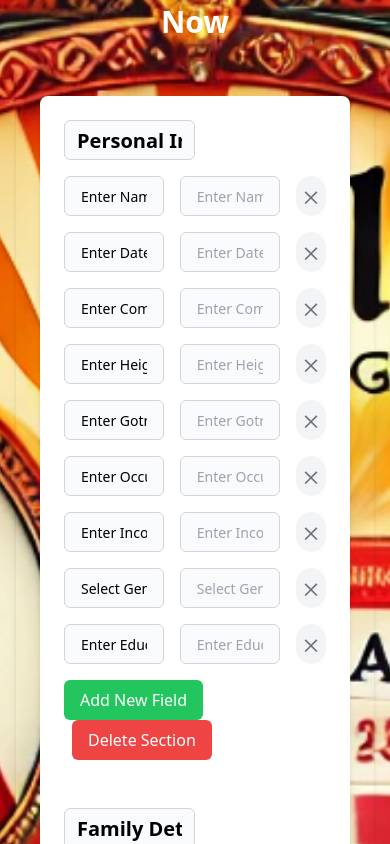
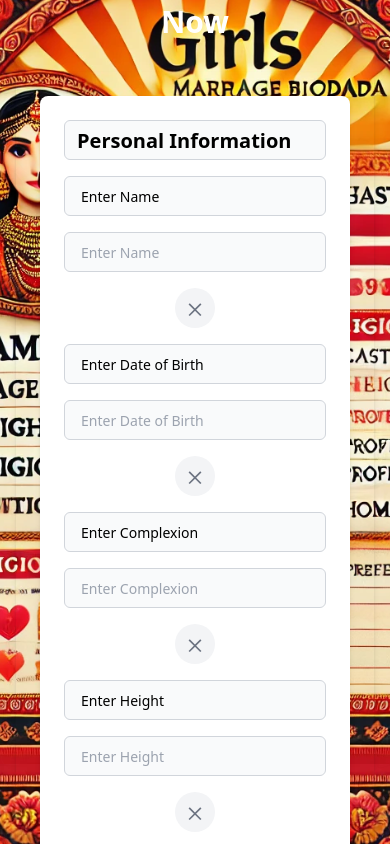
Before and after one commit to sagartiwari5030/marriagebiodata, a React (Vite) app: page / in a window 390 px wide. Shown: the part 1420-2264 px from the top of the page. Built offline with nearby package versions, Linux system fonts and the light colour scheme.

Commit message:
form resp

```diff
--- a/src/Pages/CreateProfile.jsx
+++ b/src/Pages/CreateProfile.jsx
@@ -79,30 +79,30 @@ function CreateProfile() {
     console.log(sections);
   };
 
+
     return (
       <div className="container mx-auto p-6 bg-white rounded-lg shadow-md max-w-3xl">
-      {/* Profile Picture Upload and other logic can go here */}
-
         <form onSubmit={handleSubmit} className="flex flex-col gap-6">
 
           {/* Render Sections */}
           {sections.map((section, sectionIndex) => (
             <div key={sectionIndex} className="mb-6">
-            <div className="w-1/2 flex justify-between items-center mb-4">
+              {/* Section Title */}
+              <div className="flex justify-between items-center mb-4">
                 {/* Editable Section Name */}
                 <input
                   type="text"
                   value={section.sectionName}
                   onChange={(e) => handleSectionNameChange(e, sectionIndex)}
-                className="w-full h-10 px-3 py-2 text-xl font-semibold rounded-md border border-gray-300 bg-gray-50 focus:ring-2 focus:ring-blue-500"
+                  className="w-full md:w-1/2 h-10 px-3 py-2 text-xl font-semibold rounded-md border border-gray-300 bg-gray-50 focus:ring-2 focus:ring-blue-500"
                 />
               </div>
 
               {/* Render Fields in the Section */}
               {section.fields.map((field, fieldIndex) => (
-              <div key={fieldIndex} className="flex gap-4 items-center mb-4">
-                <div className="w-1/2">
+                <div key={fieldIndex} className="flex flex-col md:flex-row gap-4 items-center mb-4">
                   {/* Placeholder Input */}
+                  <div className="w-full md:w-1/2">
                     <input
                       type="text"
                       value={field.placeholder}
@@ -110,8 +110,8 @@ function CreateProfile() {
                       className="w-full h-10 px-4 py-2 text-sm rounded-md border border-gray-300 bg-gray-50 focus:ring-2 focus:ring-blue-500"
                     />
                   </div>
-                <div className="w-1/2">
                   {/* User Input */}
+                  <div className="w-full md:w-1/2">
                     <input
                       type="text"
                       value={field.value}
@@ -138,7 +138,7 @@ function CreateProfile() {
               {/* Add New Field Button */}
               <button
                 type="button"
-              className="px-4 py-2 bg-green-500 text-white rounded-md hover:bg-green-600 focus:ring-2 focus:ring-green-400"
+                className="px-4 py-2 bg-green-500 text-white rounded-md hover:bg-green-600 focus:ring-2 focus:ring-green-400 w-full md:w-auto"
                 onClick={() => addNewField(sectionIndex)}
               >
                 Add New Field
@@ -147,12 +147,11 @@ function CreateProfile() {
               {/* Delete Section Button */}
               <button
                 type="button"
-              className="px-4 ml-2 py-2 bg-red-500 text-white rounded-md hover:bg-red-600 focus:ring-2 focus:ring-red-400"
+                className="px-4 ml-0 mt-2 md:mt-0 md:ml-2 py-2 bg-red-500 text-white rounded-md hover:bg-red-600 focus:ring-2 focus:ring-red-400 w-full md:w-auto"
                 onClick={() => deleteSection(sectionIndex)}
               >
                 Delete Section
               </button>
-
             </div>
           ))}
 
@@ -160,7 +159,7 @@ function CreateProfile() {
           <div className="flex justify-center mt-6">
             <button
               type="button"
-            className="px-4 py-2 bg-blue-500 text-white rounded-md hover:bg-blue-600 focus:ring-2 focus:ring-blue-400"
+              className="px-4 py-2 bg-blue-500 text-white rounded-md hover:bg-blue-600 focus:ring-2 focus:ring-blue-400 w-full md:w-auto"
               onClick={addNewSection}
             >
               Add New Section
@@ -170,7 +169,7 @@ function CreateProfile() {
           {/* Submit Button */}
           <button
             type="submit"
-          className="inline-flex items-center justify-center gap-2 px-8 py-2 text-lg font-semibold text-white bg-blue-600 rounded-full hover:bg-blue-700 focus:ring-2 focus:ring-blue-500"
+            className="inline-flex items-center justify-center gap-2 px-8 py-2 text-lg font-semibold text-white bg-blue-600 rounded-full hover:bg-blue-700 focus:ring-2 focus:ring-blue-500 w-full md:w-auto"
           >
             Choose Template
             <svg xmlns="http://www.w3.org/2000/svg" className="w-5 h-5" viewBox="0 0 24 24" fill="none" stroke="currentColor" strokeWidth="2">
--- a/src/Pages/Home.jsx
+++ b/src/Pages/Home.jsx
@@ -83,7 +83,7 @@ const Home = () => {
 
       {/* Create Profile Section */}
       <div
-  className="container mx-auto px-4 md:px-6 lg:px-8 py-12 bg-cover bg-center bg-attachment-scroll md:bg-attachment-fixed"
+  className="container mx-auto px-4 md:px-6 lg:px-8 py-12 bg-cover bg-center bg-fixed"
   style={{
     backgroundImage: `url(${bgimg})`, // Path to background image
   }}
@@ -91,7 +91,7 @@ const Home = () => {
   <h2 className="text-3xl font-bold text-center mb-8 text-white">Create Your Biodata Now</h2>
 
   {/* Flex Container for Form and Image */}
-  <div className="flex flex-col md:flex-row items-center justify-between rounded-lg shadow-md p-6 md:p-12  bg-opacity-90 space-y-6 md:space-y-0">
+  <div className="flex flex-col md:flex-row items-center justify-between rounded-lg shadow-md p-6 md:p-12 bg-opacity-90 space-y-6 md:space-y-0">
 
     {/* 3/4 Width for Form */}
     <div className="w-full md:w-3/4 md:mr-8">
```
Lines whose indentation alone changed are shown as unchanged.
